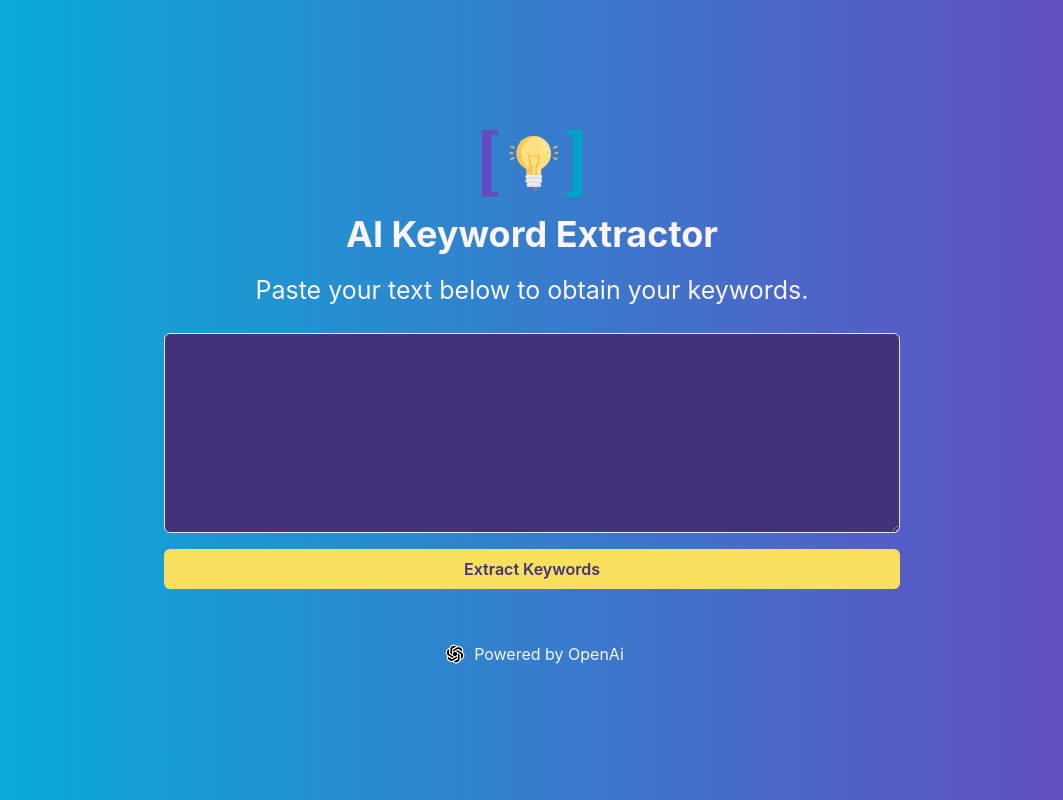
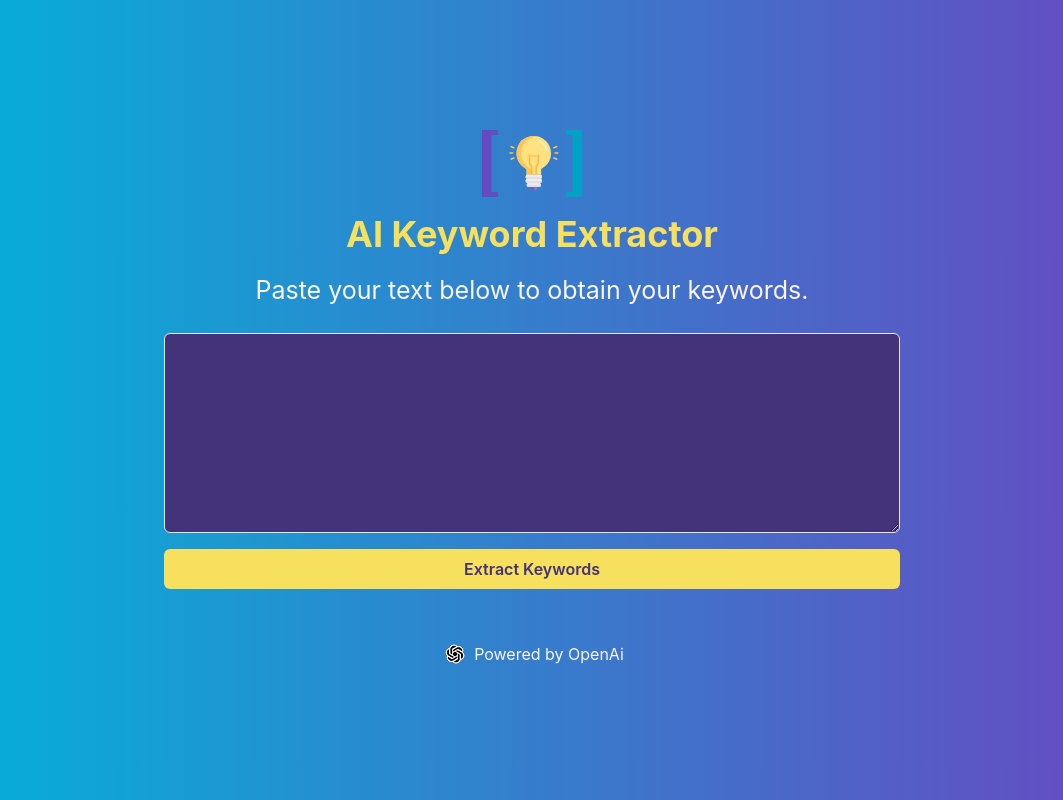
Before and after one commit to JoleneKearse/ai-keyword-extractor, a React (Vite) app: page / in a window 1280 px wide. Shown: the whole page, without its empty margins (108-1171 px from the left). Built offline with nearby package versions, Linux system fonts and the light colour scheme.

Commit message:
chore: update heaing colour

```diff
--- a/src/components/Header.jsx
+++ b/src/components/Header.jsx
@@ -5,7 +5,7 @@ const Header = () => {
   return (
     <>
       <Image src={logo} alt="logo" width={100} marginBottom="1rem" />
-      <Heading color="purple.50" marginBottom="1rem">
+      <Heading color="yellow.300" marginBottom="1rem">
         AI Keyword Extractor
       </Heading>
       <Text fontSize={25} textAlign="center">
```
